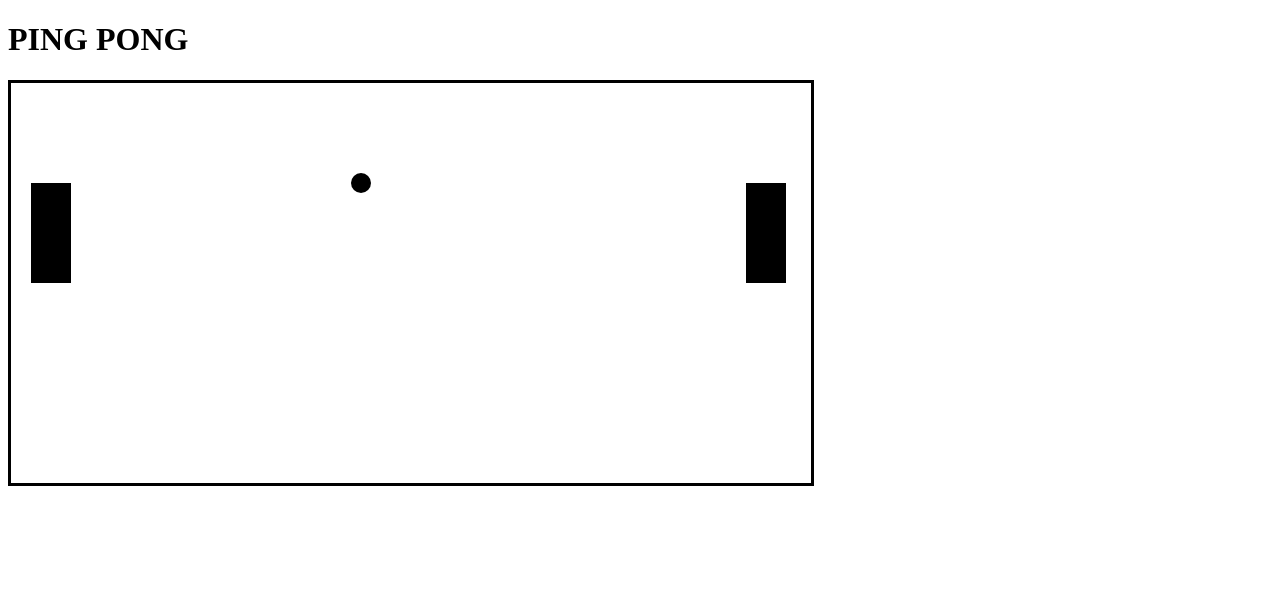
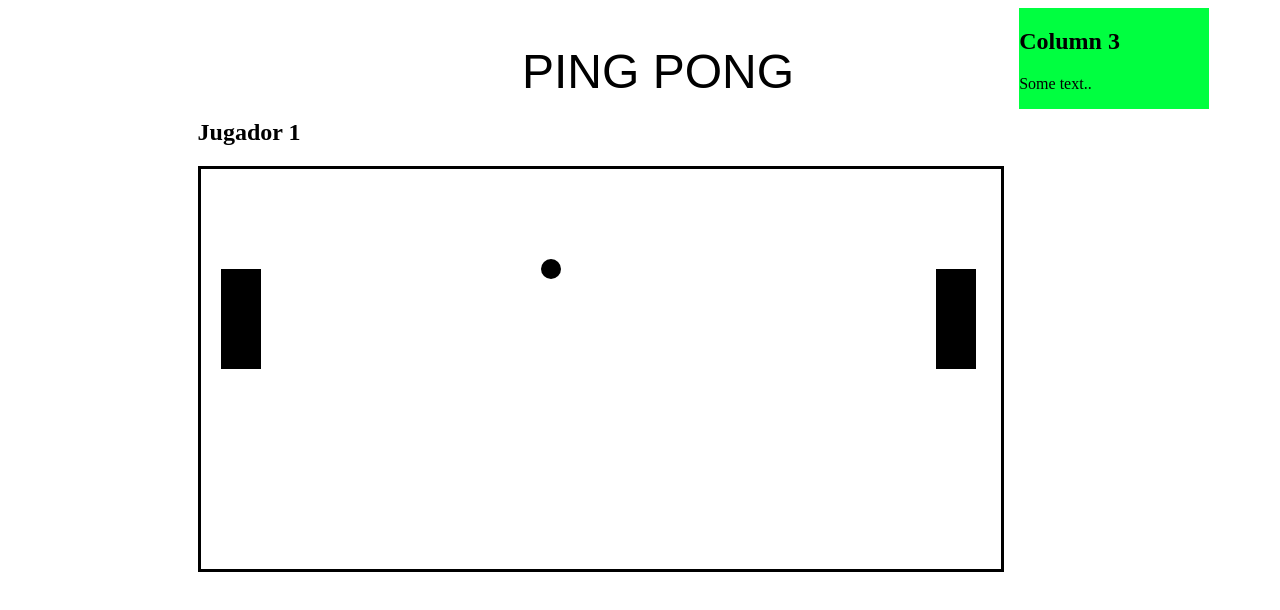
Before and after one commit to jdanielgonzalez/PingPong, a plain HTML site: page index.html in a window 1280 px wide. Drawn offline with Linux system fonts and the light colour scheme.

Commit message:
se modifico la interfaz

```diff
--- a/index.html
+++ b/index.html
@@ -6,12 +6,55 @@
     <meta name="viewport" content="width=device-width, initial-scale=1.0">
     <title></title>
     <style>
+        * {
+  box-sizing: border-box;
+}
+
+/* Create three unequal columns that floats next to each other */
+.column {
+  float: left;
+  padding: 0px;
+}
+
+.left, .right {
+  width: 15%;
+}
+
+.middle {
+  width: 65%
+}
+
+/* Clear floats after the columns */
+.row:after {
+  content: "";
+  display: table;
+  clear: both;
+}
         canvas{border:solid;}
     </style>
 </head>
 <body>
-    <h1>PING PONG</h1>
-    <canvas id="canvas"></canvas>
+    <div class="row">
+        <div class="column left" style="background-color:rgb(255, 255, 255);">
+            <br></br>
+        </div>
+        <div class="column middle" style="background-color:rgb(255, 255, 255);">
+            <br></br>
+            <FONT FACE="Fantasy" SIZE=10 COLOR="white">aaaaaaaaaaaa</FONT>
+            <FONT FACE="Fantasy" SIZE=10 COLOR="black">PING PONG</FONT>
+            <h2>Jugador 1</h2>
+
+          <canvas id="canvas"> </canvas>
+        </div>
+        <div class="column right" style="background-color:rgb(0, 255, 64);">
+          <h2>Column 3</h2>
+          <p>Some text..</p>
+        </div>
+      </div>
+
+
+
+
     <script src="main.js"></script>
 </body>
 </html>
--- a/main.js
+++ b/main.js
@@ -90,6 +90,7 @@
             if(this.x>(this.board.width / 2))
             {
                 this.direction=-1;
+                this.speed=this.speed+1;
             }
             else
             {
@@ -118,13 +119,18 @@
     self.Bar.prototype = {
         //funcion para subir la barra
         down: function(){
-            this.y += this.speed;
+            if(this.y<board.height-this.height)
+            {
+                this.y += this.speed;
+            }
         },
         //funcion para bajar la barra
         up: function() {
-            this.y -= this.speed;
+            if(this.y>0)
+            {
+                this.y -= this.speed;
+            }
         }
-
     }
 })();
 
```
